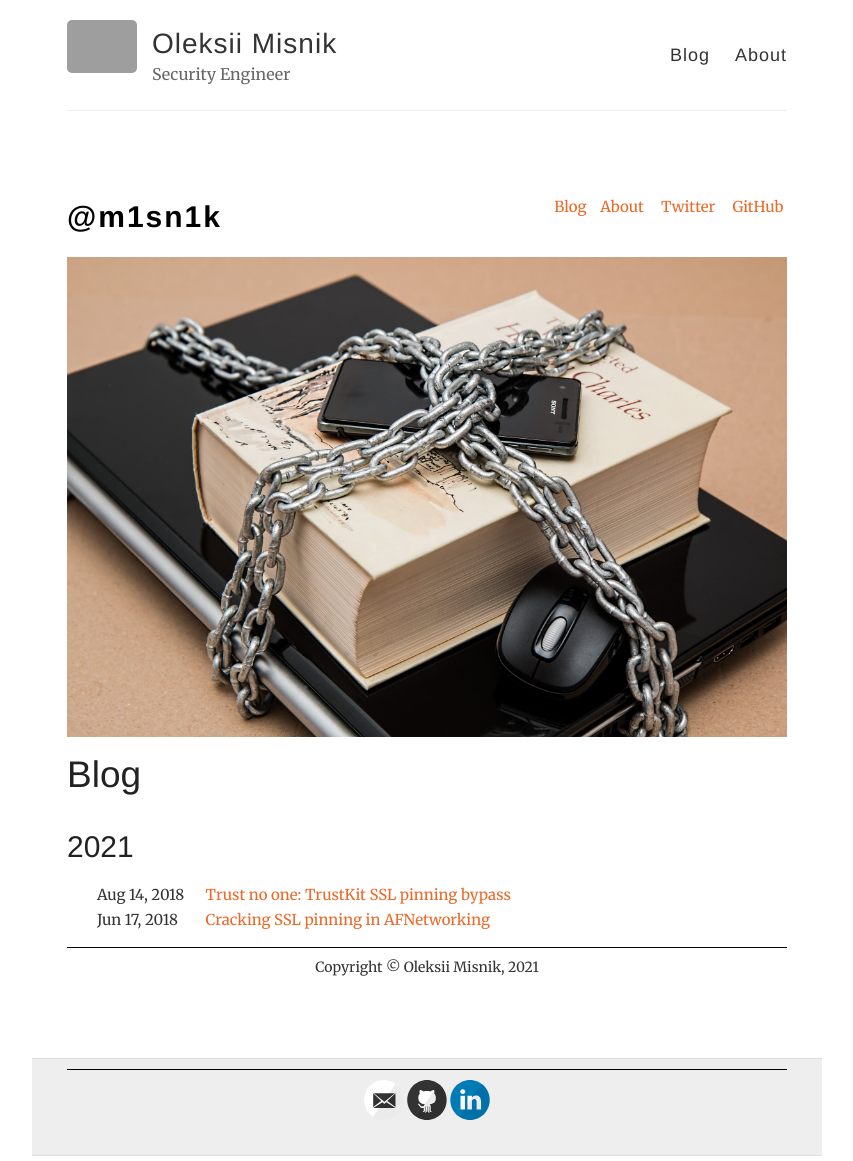
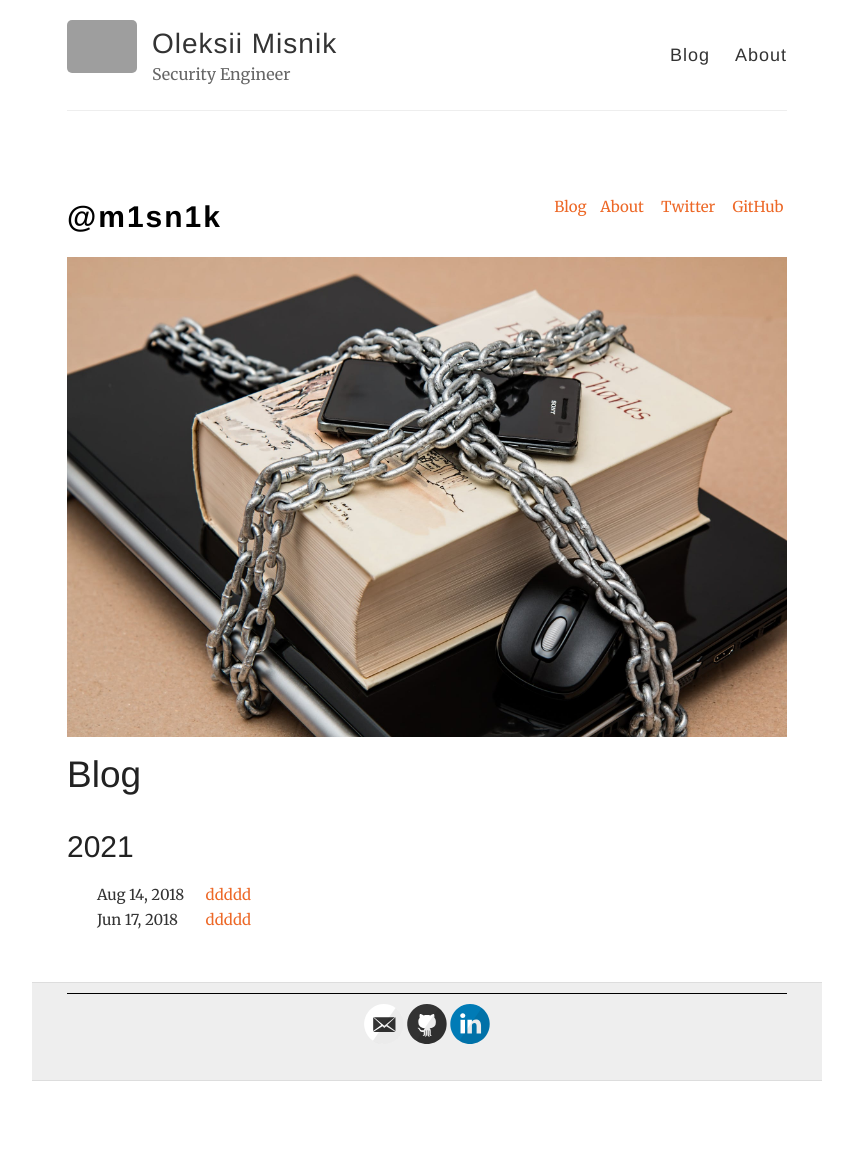
Before and after one commit to m1sn1k/m1sn1k.github.io, a Jekyll site: the page built from index.html, in a window 1280 px wide. Shown: the whole page, without its empty margins (213-1066 px from the left). Built offline with Jekyll 4.4.1, drawn with Linux system fonts in a browser that asks for light colours; after the commit the page ends 1086 px from its top, so only the background shows below that; grey boxes are pictures that could not be loaded.

Commit message:
Testing own site

```diff
--- a/index.html
+++ b/index.html
@@ -52,13 +52,13 @@ layout: default
 
 				<li class="blog-item">
 					<span class="blog-item-date">Aug 14, 2018</span>
-					<a href="https://m1sn1k.github.io/blog/2020/">Trust no one: TrustKit SSL pinning bypass</a>
+					<a href="https://m1sn1k.github.io/blog/2020/">ddddd</a>
 					<span class="blog-item-date-small">Aug 14, 2020</span>
 				</li>
 
 				<li class="blog-item">
 					<span class="blog-item-date">Jun 17, 2018</span>
-					<a href="https://m1sn1k.github.io/blog/2020-06-17-ddd-disable-dd-daer/">Cracking SSL pinning in AFNetworking</a>
+					<a href="https://m1sn1k.github.io/blog/2020-06-17-dd-disable-dd-dd/">ddddd</a>
 					<span class="blog-item-date-small">Jun 17, 2018</span>
 				</li>
 
@@ -69,9 +69,7 @@ layout: default
 
 	</content>
 
-	<footer>
-		Copyright © Oleksii Misnik, 2021
-	</footer>
+
 
 	<button onclick="topFunction()" id="scroll-btn" title="Go to top">▲</button>
 
```
Also changed, not shown: script.js (added).
